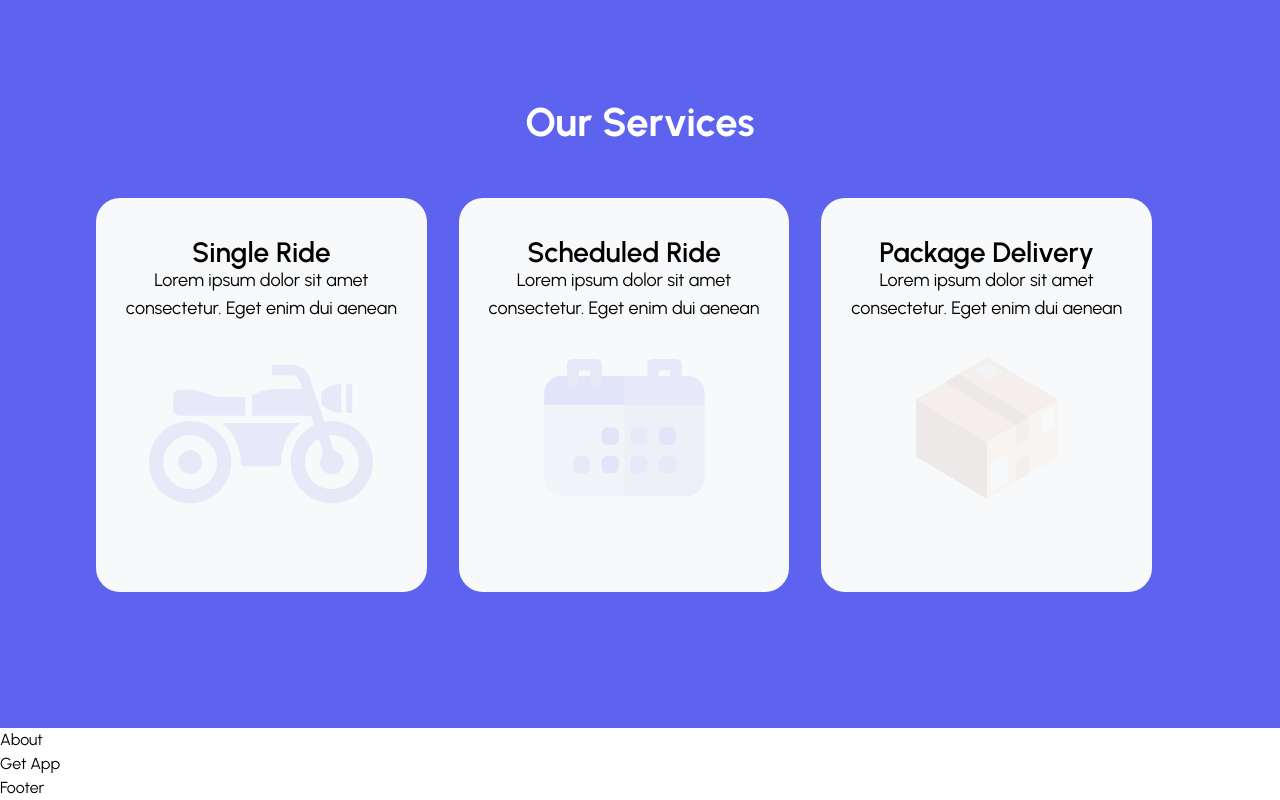
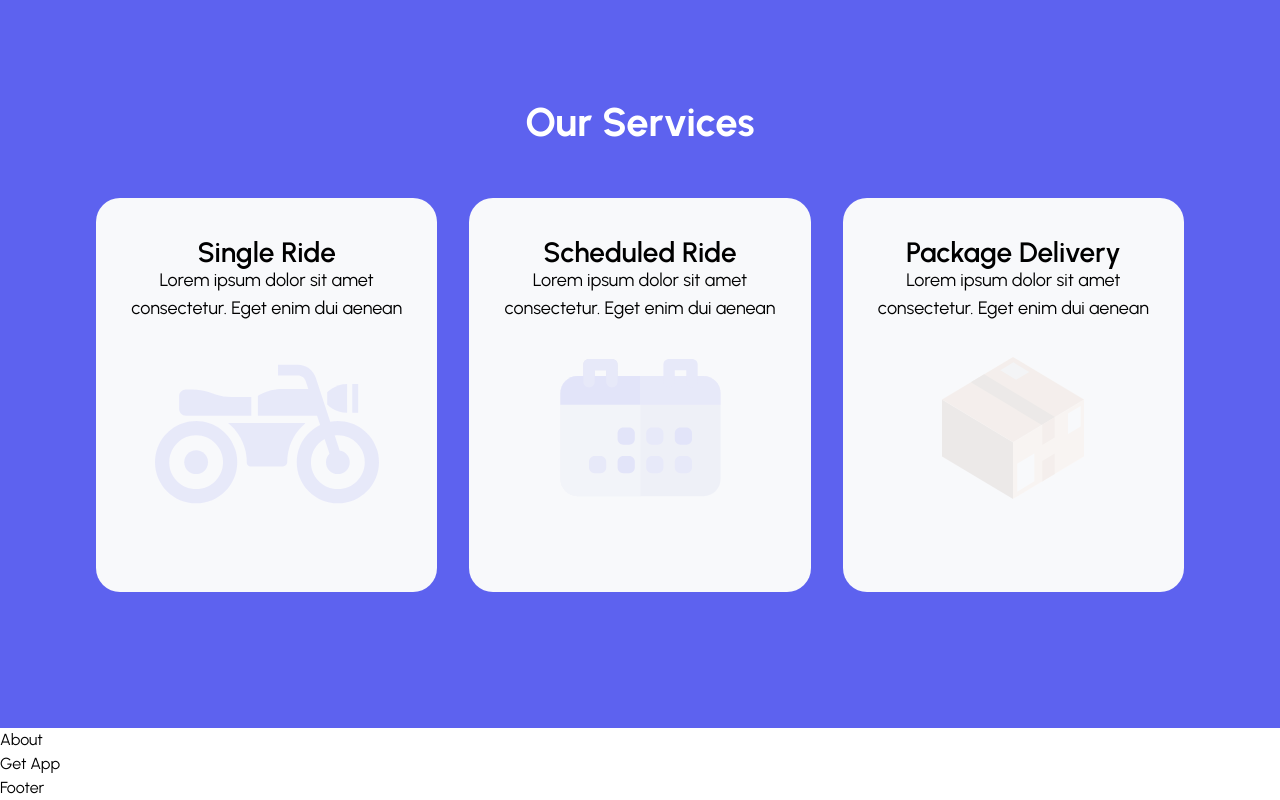
Before and after one commit to mindset001/ride-on, a Next.js app: page / in a window 1280 px wide. Shown: the part 822-1622 px from the top of the page. Built offline with nearby package versions, Linux system fonts and the light colour scheme.

Commit message:
On services2

```diff
--- a/src/app/globals.css
+++ b/src/app/globals.css
@@ -80,7 +80,7 @@
     @apply mb-6 md:mr-8;
   }
   .Services-content:last-child {
-    /* @apply mr-0; */
+    @apply mr-0;
   }
 }
 
```
